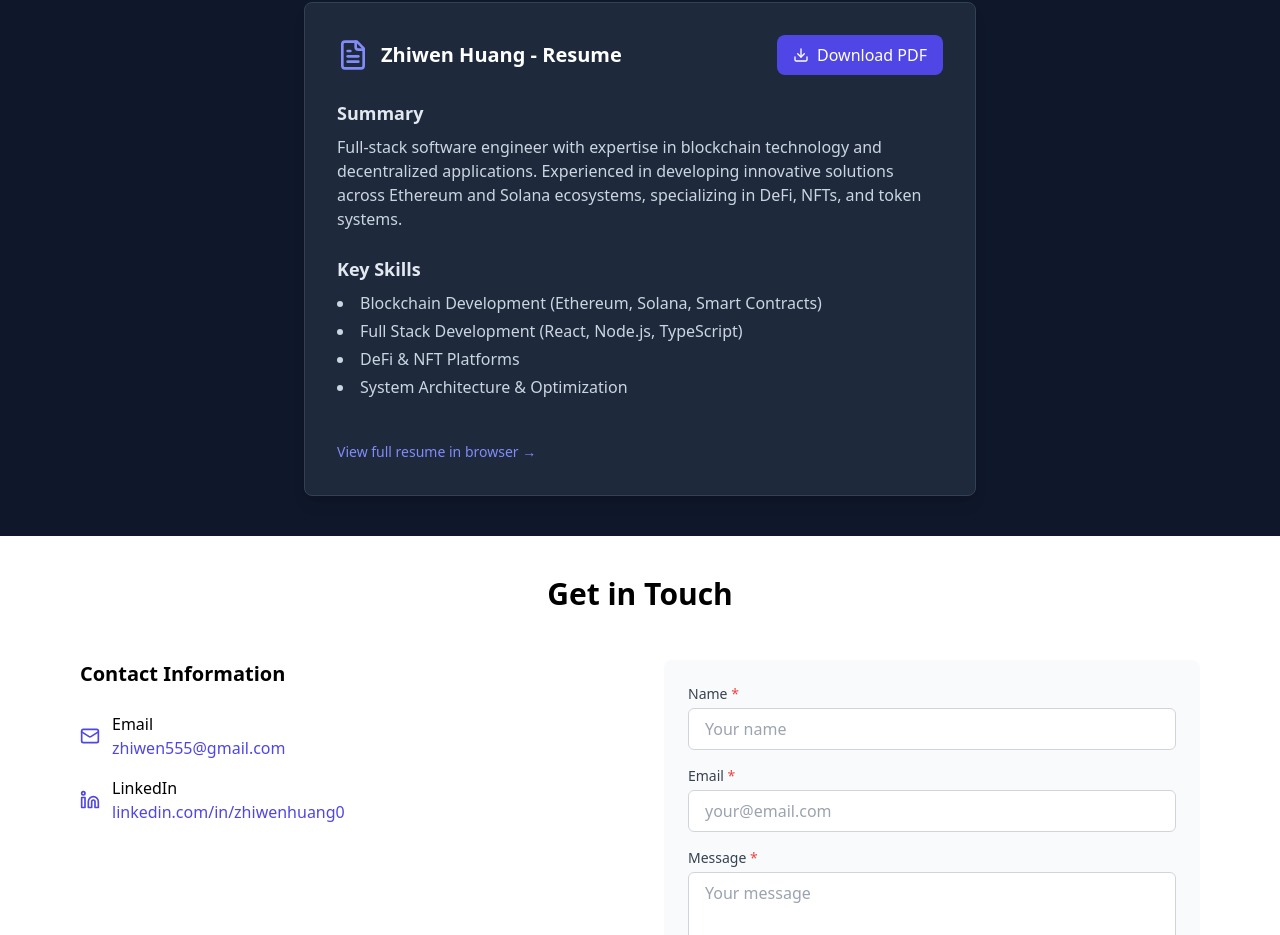
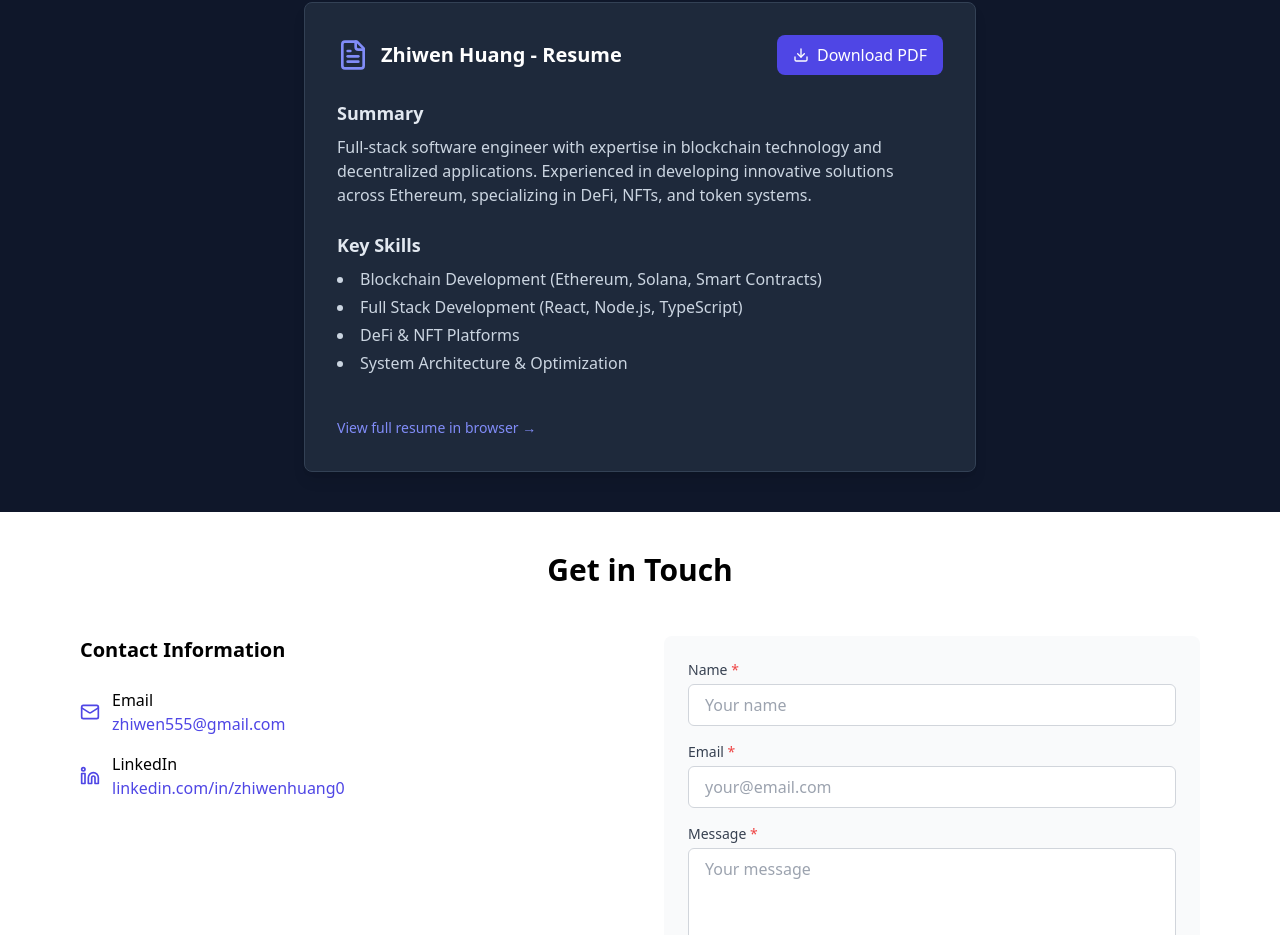
Before and after one commit to zhiwenh/personal-website-2, a React (Vite) app: page / in a window 1280 px wide. Shown: the part 5534-6469 px from the top of the page. Built offline with nearby package versions, Linux system fonts and the light colour scheme.

Commit message:
Updated resume description

```diff
--- a/src/components/Resume.tsx
+++ b/src/components/Resume.tsx
@@ -28,7 +28,7 @@ export function Resume() {
                 <h4 className="text-lg font-semibold text-slate-200 mb-2">Summary</h4>
                 <p className="text-slate-300">
                   Full-stack software engineer with expertise in blockchain technology and decentralized applications.
-                  Experienced in developing innovative solutions across Ethereum and Solana ecosystems,
+                  Experienced in developing innovative solutions across Ethereum,
                   specializing in DeFi, NFTs, and token systems.
                 </p>
               </div>
```
